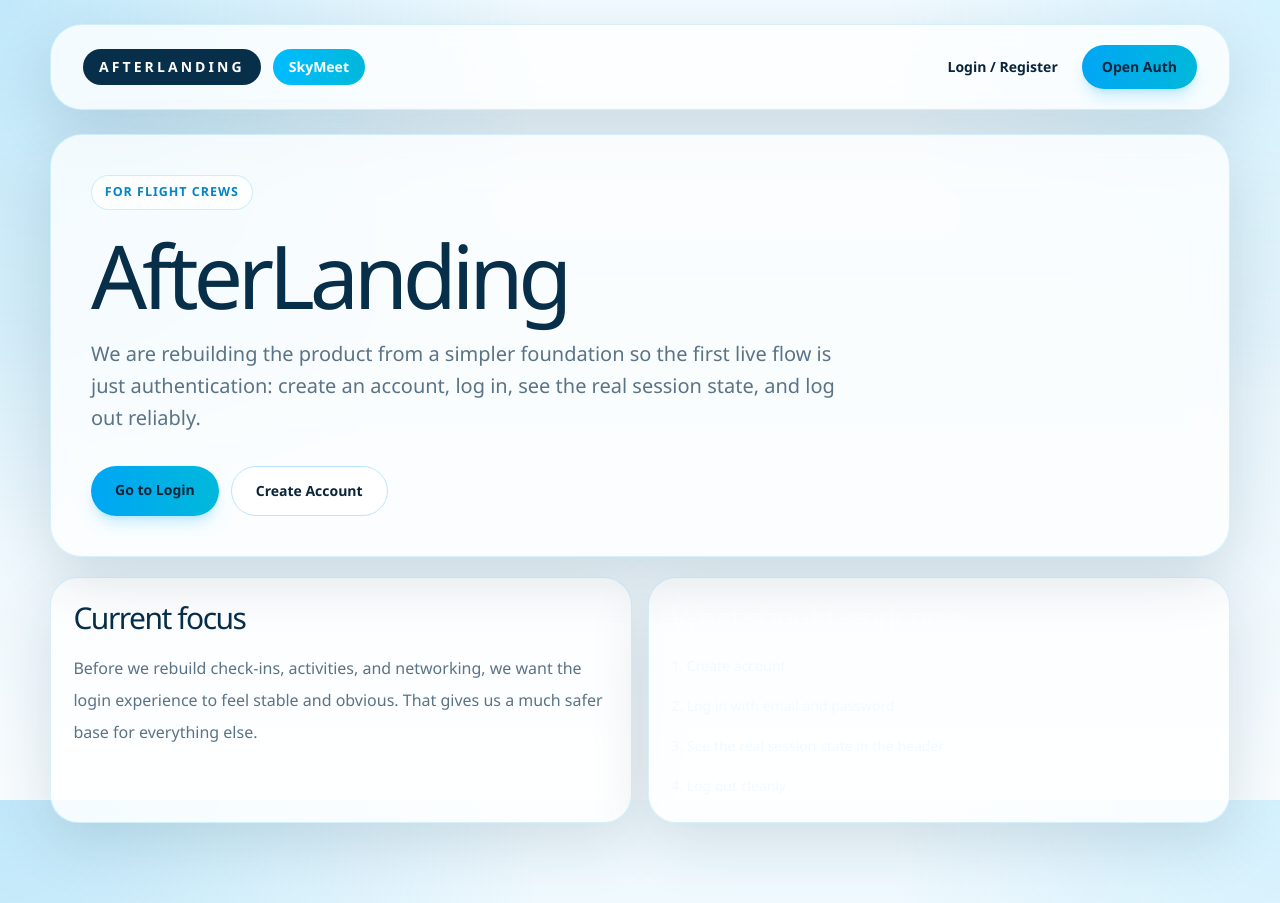
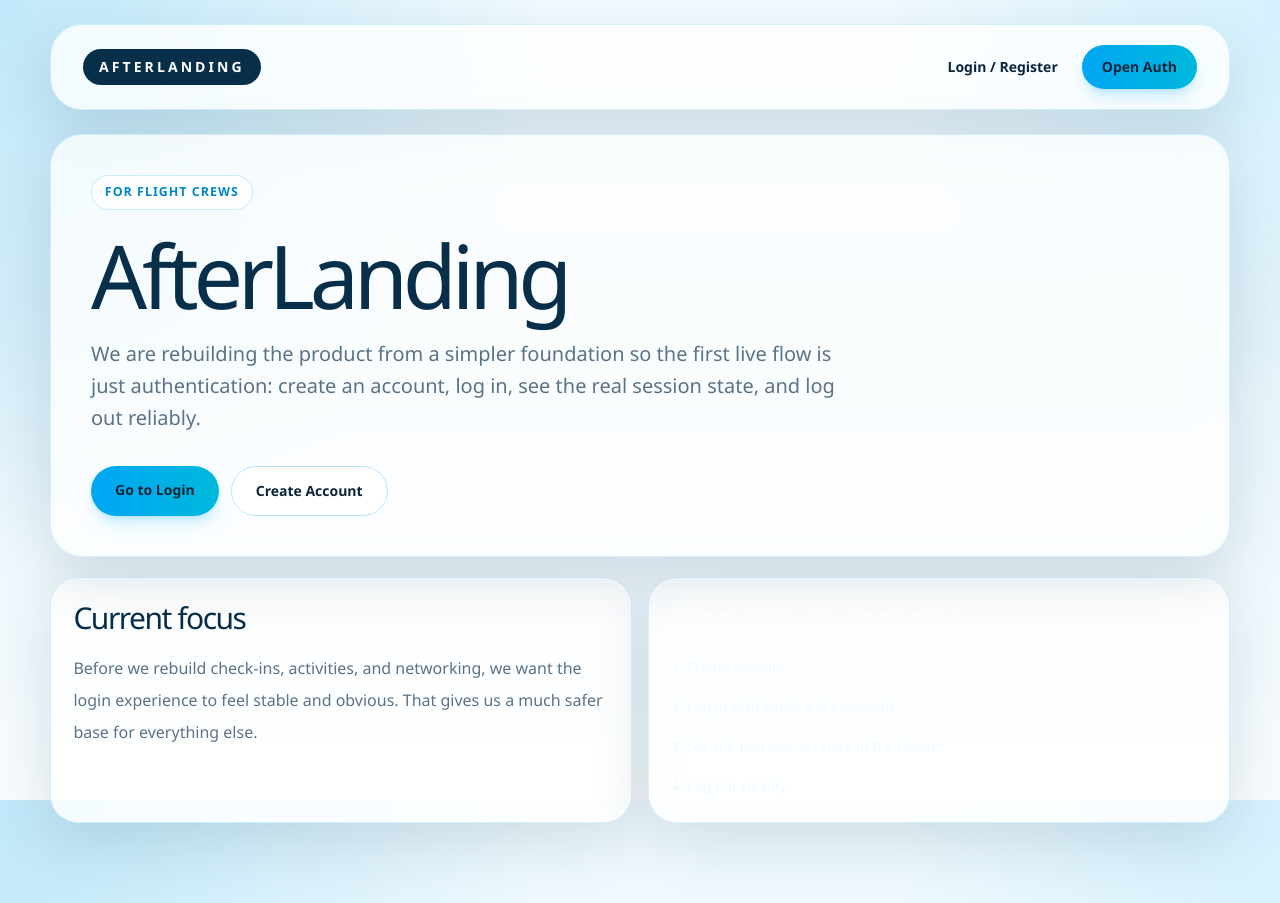
Before and after one commit to afterlanding/afterlanding, a Next.js app: page / in a window 1280 px wide. Built offline with nearby package versions, Linux system fonts and the light colour scheme.

Commit message:
Remove SkyMeet branding and keep header consistent

```diff
--- a/src/app/page.tsx
+++ b/src/app/page.tsx
@@ -6,14 +6,9 @@ export default function Home() {
       <header className="app-shell pt-6">
         <div className="glass-panel overflow-hidden rounded-[2rem] px-6 py-5 sm:px-8">
           <div className="flex flex-wrap items-center justify-between gap-4">
-            <div className="flex items-center gap-3">
-              <span className="rounded-full bg-secondary px-4 py-2 text-sm font-semibold tracking-[0.22em] text-white uppercase">
-                AfterLanding
-              </span>
-              <span className="rounded-full bg-linear-to-r from-sky-400 to-cyan-500 px-4 py-2 text-sm font-semibold text-white">
-                SkyMeet
-              </span>
-            </div>
+            <span className="rounded-full bg-secondary px-4 py-2 text-sm font-semibold tracking-[0.22em] text-white uppercase">
+              AfterLanding
+            </span>
             <nav className="flex flex-wrap items-center gap-2">
               <Link className="rounded-full px-4 py-2 text-sm font-semibold text-secondary" href="/auth">
                 Login / Register
--- a/src/components/app-shell.tsx
+++ b/src/components/app-shell.tsx
@@ -20,17 +20,12 @@ export function AppShell({
     <div className="pb-16">
       <header className="sticky top-0 z-20 border-b border-white/40 bg-white/70 backdrop-blur-xl">
         <div className="app-shell flex flex-wrap items-center justify-between gap-4 py-4">
-          <div className="flex items-center gap-3">
           <Link
             href="/"
             className="flex h-11 items-center rounded-full bg-secondary px-4 text-sm font-semibold tracking-[0.22em] text-white uppercase"
           >
             AfterLanding
           </Link>
-            <div className="hidden rounded-full bg-linear-to-r from-sky-400 to-cyan-500 px-4 py-2 text-sm font-semibold text-white sm:block">
-              SkyMeet
-            </div>
-          </div>
 
           <SessionNav />
         </div>
```
Lines whose indentation alone changed are shown as unchanged.
